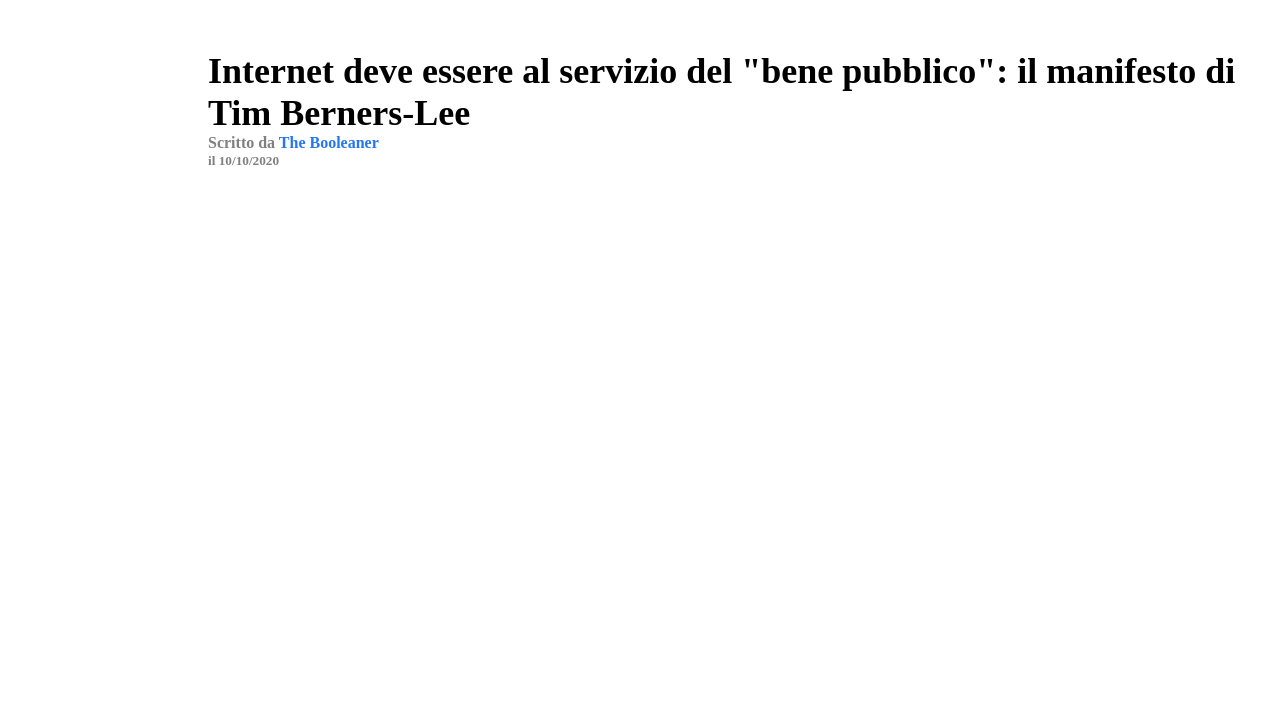
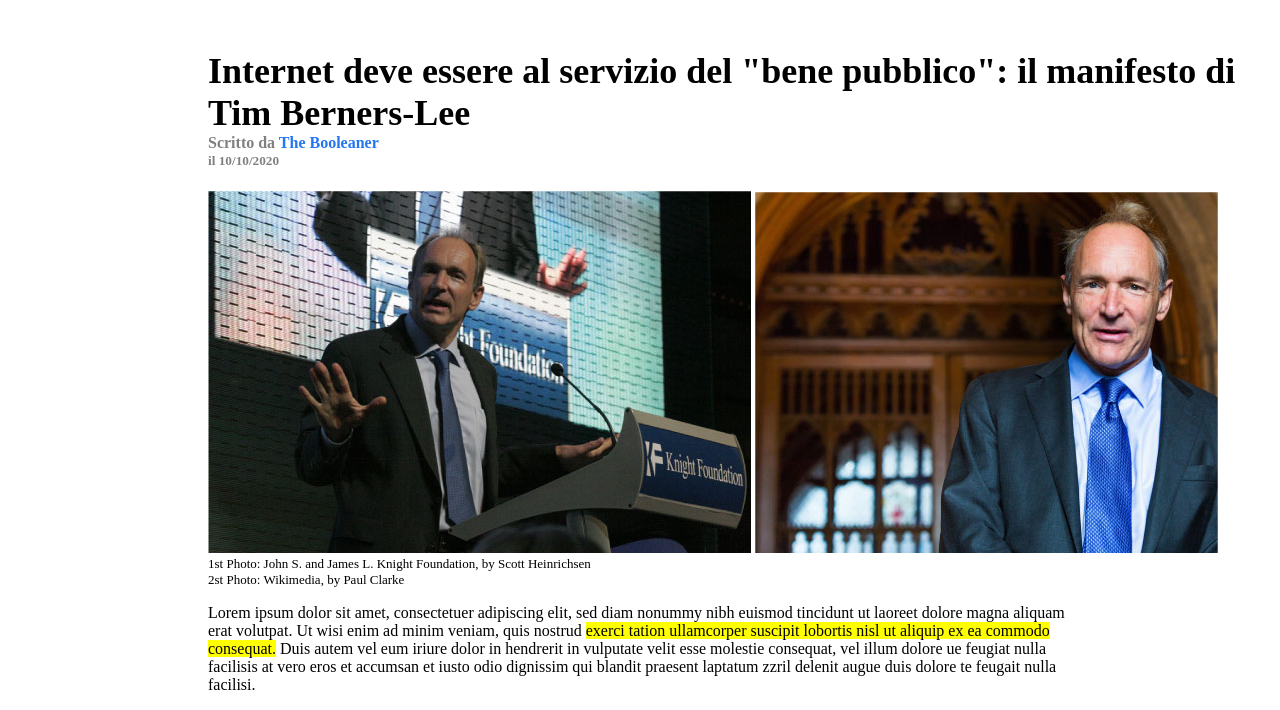
Before and after one commit to lucamagio/html-css-booleaner, a plain HTML site: page index.html in a window 1280 px wide. Shown: the part 212-922 px from the top of the page. Before the commit the page ends 800 px from the top, so only its background shows below. Drawn offline with Linux system fonts and the light colour scheme.

Commit message:
feat: add images and text

```diff
--- a/css/style-body.css
+++ b/css/style-body.css
@@ -4,6 +4,6 @@
 }
 
 main{
-    padding-left: 200px;
+    margin-left: 200px;
     padding-top: 20px;
 }
--- a/css/style-id.css
+++ b/css/style-id.css
@@ -9,3 +9,18 @@
 #The-Booleaner{
     color: rgb(36, 118, 241);
 }
+
+#caption{
+    margin-top: -1px;
+    font-weight: 100;
+    font-size: small;
+}
+
+#text{
+    margin-right: 200px;
+    font-weight: 100;
+}
+
+#important{
+    background-color: yellow;
+}
--- a/index.html
+++ b/index.html
@@ -19,6 +19,27 @@
             <h4>Scritto da <span id="The-Booleaner">The Booleaner</span></h4>
             <h5>il 10/10/2020</h5>
         </section>
+
+        <section>
+            <img src="./img/tim-1.jpg" alt="Tim Berners-Lee talk">
+            <img src="./img/tim-2.jpg" alt="Tim Berners-Lee">
+            <p id="caption">1st Photo: John S. and James L. Knight Foundation, by Scott Heinrichsen
+                <br>
+               2st Photo: Wikimedia, by Paul Clarke
+            </p>
+        </section>
+
+       <section>
+        <p id="text">
+            Lorem ipsum dolor sit amet, consectetuer adipiscing elit, sed diam nonummy nibh
+            euismod tincidunt ut laoreet dolore magna aliquam erat volutpat. Ut wisi enim
+            ad minim veniam, quis nostrud <span id="important">exerci tation ullamcorper suscipit lobortis
+            nisl ut aliquip ex ea commodo consequat.</span> Duis autem vel eum iriure dolor in hendrerit
+            in vulputate velit esse molestie consequat, vel illum dolore ue feugiat nulla facilisis
+            at vero eros et accumsan et iusto odio dignissim qui blandit praesent laptatum zzril delenit
+            augue duis dolore te feugait nulla facilisi.
+        </p>
+       </section>
     </main>
 
 
```
